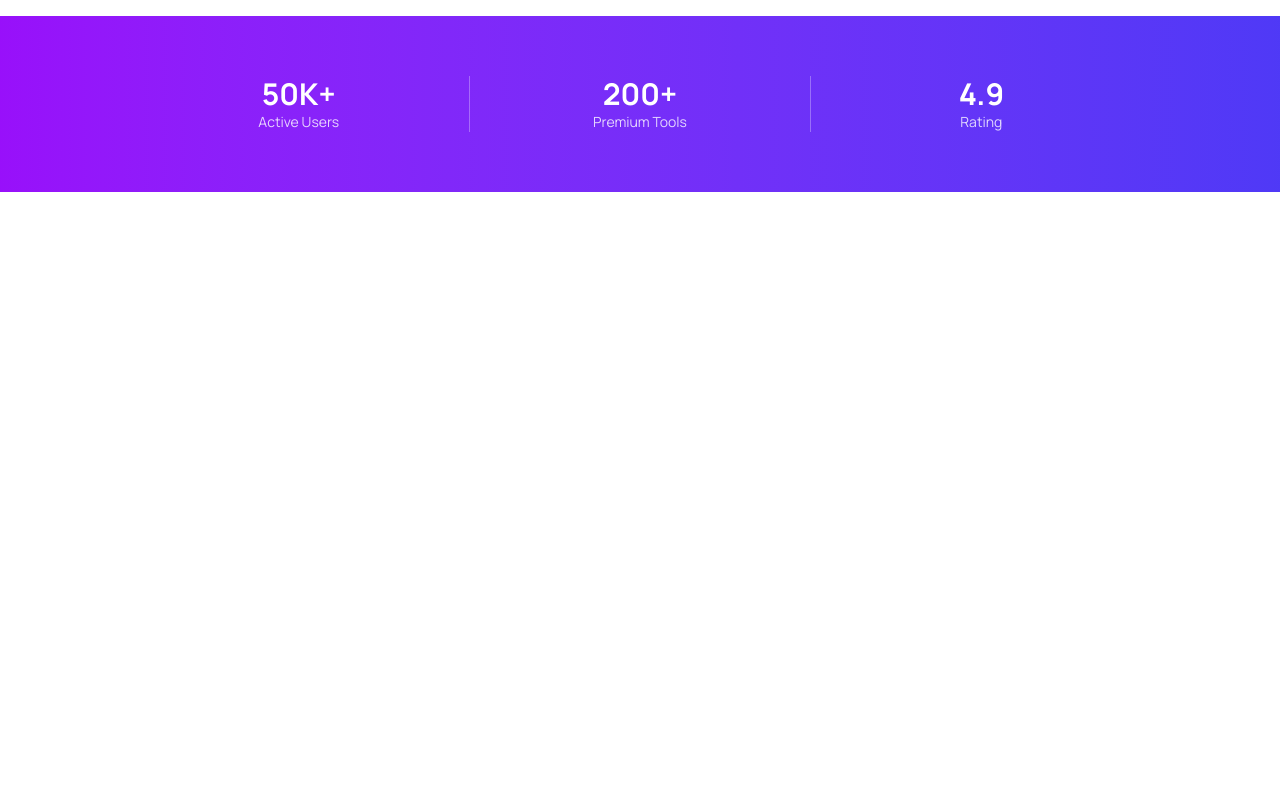
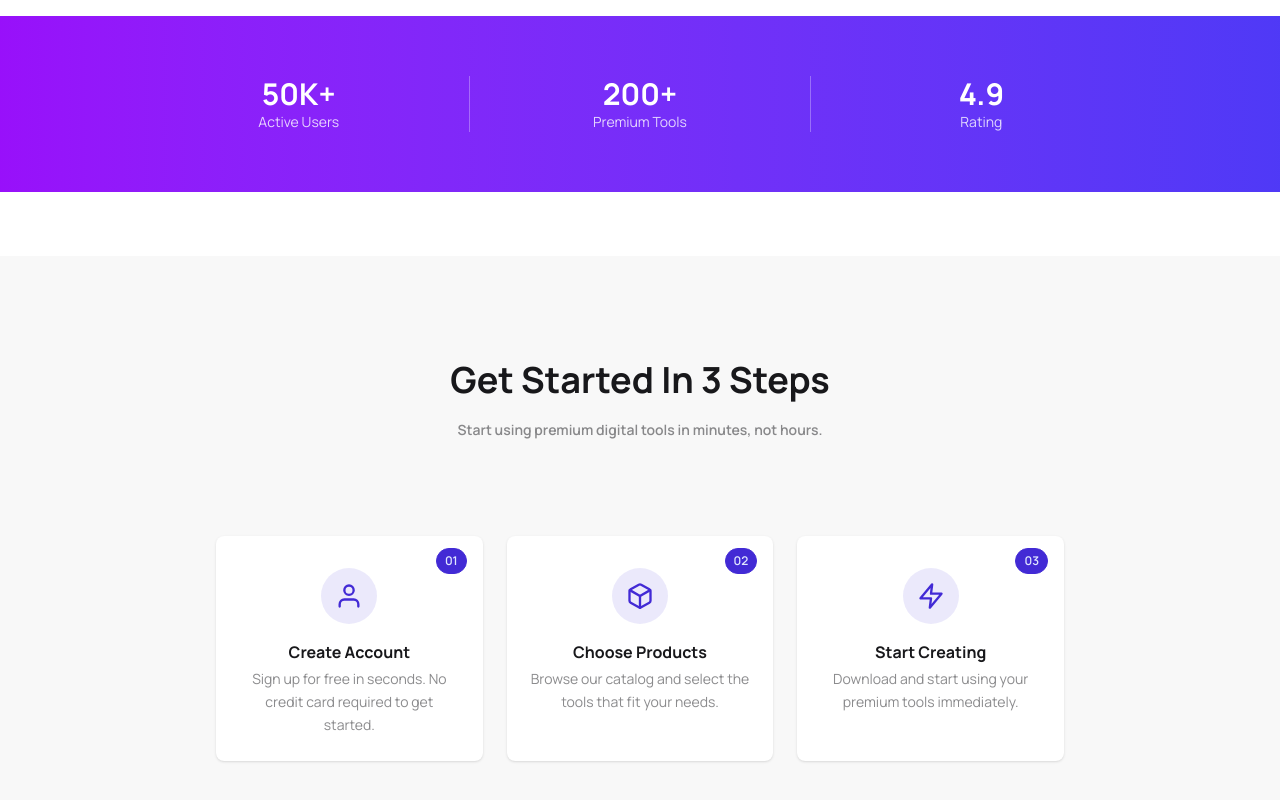
Before and after one commit to tanjirman/DigiTools, a React (Vite) app: page / in a window 1280 px wide. Shown: the part 592-1392 px from the top of the page. Before the commit the page ends 848 px from the top, so only its background shows below. Built offline with nearby package versions, Linux system fonts and the light colour scheme.

Commit message:
crerating the get started section

```diff
--- a/src/App.jsx
+++ b/src/App.jsx
@@ -1,5 +1,6 @@
 import './App.css'
 import Banner from './Components/Banner/Banner'
+import GetStarted from './Components/GetStarted/GetStarted'
 import NavBar from './Components/Navbar/Navbar'
 
 function App() {
@@ -10,6 +11,8 @@ function App() {
       <NavBar/>
 
       <Banner/>
+
+      <GetStarted/>
     </>
   )
 }
--- /dev/null
+++ b/src/Components/GetStarted/GetStarted.jsx
@@ -0,0 +1,70 @@
+import { FiUser, FiBox, FiZap } from "react-icons/fi";
+
+const steps = [
+  {
+    id: "01",
+    icon: <FiUser size={28} />,
+    title: "Create Account",
+    description: "Sign up for free in seconds. No credit card required to get started.",
+  },
+  {
+    id: "02",
+    icon: <FiBox size={28} />,
+    title: "Choose Products",
+    description: "Browse our catalog and select the tools that fit your needs.",
+  },
+  {
+    id: "03",
+    icon: <FiZap size={28} />,
+    title: "Start Creating",
+    description: "Download and start using your premium tools immediately.",
+  },
+];
+
+export default function GetStarted() {
+  return (
+    <section className="bg-base-200 py-20 px-4">
+      {/* Header */}
+      <div className="card-body text-center items-center mb-12">
+        <h2 className="text-4xl font-bold text-base-content mb-3">
+          Get Started In 3 Steps
+        </h2>
+        <p className="text-base-content/50 text-sm font-semibold max-w-lg ">
+          Start using premium digital tools in minutes, not hours.
+        </p>
+      </div>
+
+      {/* Cards */}
+      <div className="card-body flex flex-col md:flex-row gap-6 justify-center max-w-4xl mx-auto items-stretch h-full">
+        {steps.map((step) => (
+          <div
+            key={step.id}
+            className="card bg-base-100 shadow-sm w-72 relative hover:shadow-md transition-shadow duration-300"
+          >
+            {/* Step badge */}
+            <span className="badge badge-primary absolute top-3 right-4 text-xs font-semibold px-2 py-3 rounded-full">
+              {step.id}
+            </span>
+
+            <div className="card-body gap-4 pt-8 items-center text-center">
+              {/* Icon circle */}
+              <div className="w-14 h-14 rounded-full bg-primary/10 flex items-center justify-center text-primary">
+                {step.icon}
+              </div>
+
+              {/* Text */}
+              <div>
+                <h3 className="font-bold text-base-content text-base mb-1">
+                  {step.title}
+                </h3>
+                <p className="text-base-content/50 text-sm leading-relaxed">
+                  {step.description}
+                </p>
+              </div>
+            </div>
+          </div>
+        ))}
+      </div>
+    </section>
+  );
+}
```
